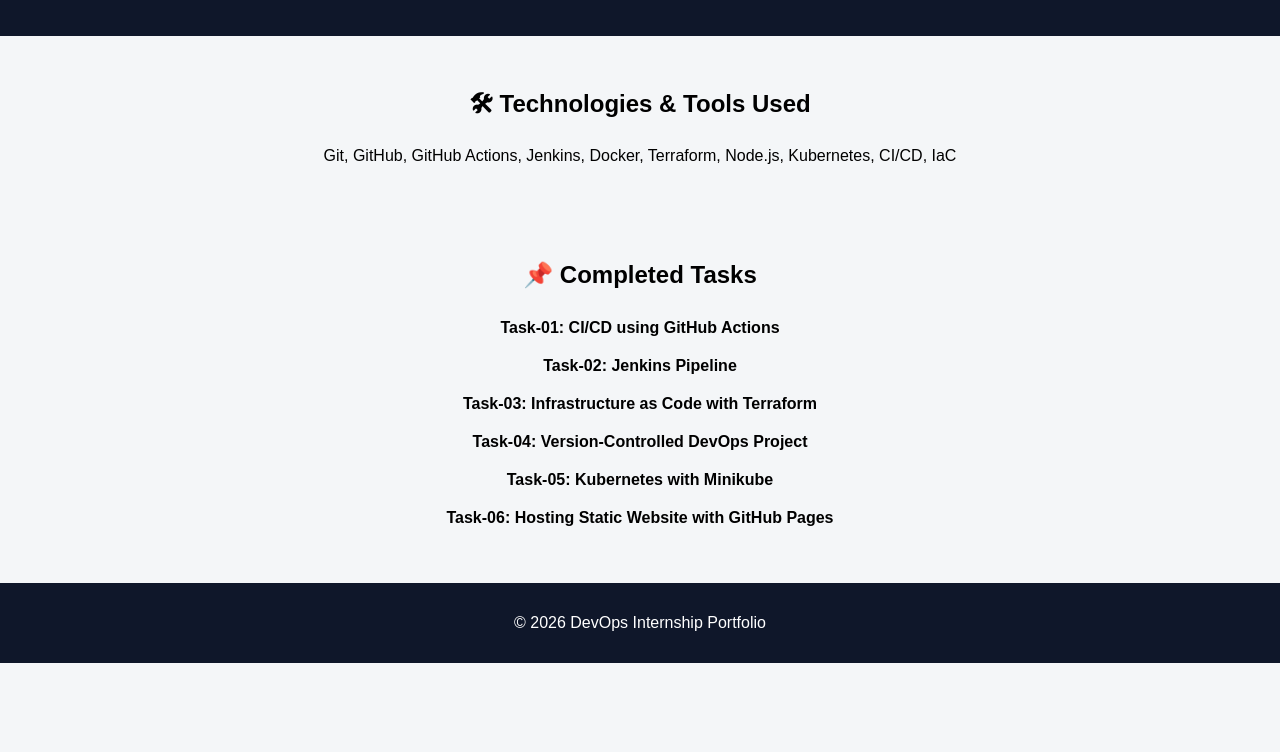
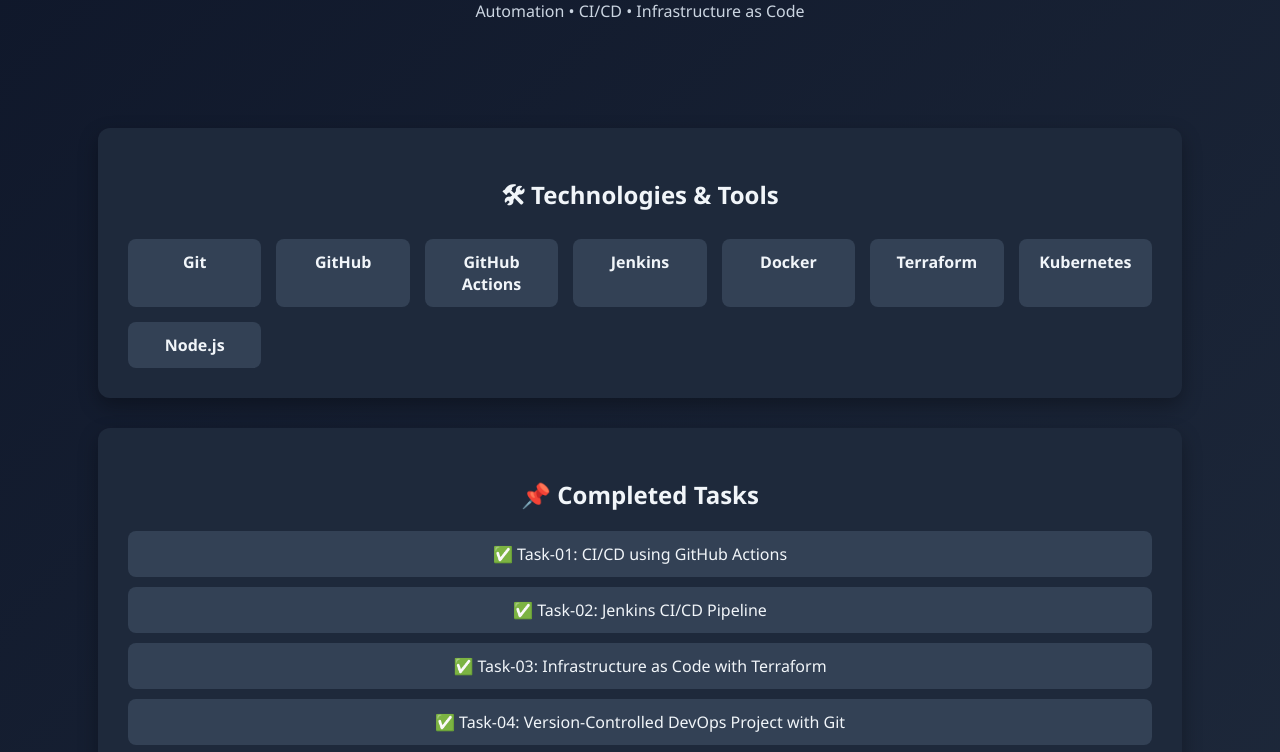
Before and after one commit to nxshh/DevOps_Internship, a plain HTML site: page task-06/index.html in a window 1280 px wide. Shown: the part 158-910 px from the top of the page. Before the commit the page ends 821 px from the top, so only its background shows below. Drawn offline with Linux system fonts and the light colour scheme.

Commit message:
Completed Task-06

```diff
--- a/task-06/index.html
+++ b/task-06/index.html
@@ -8,23 +8,32 @@
 
 <header>
     <h1>DevOps Internship Portfolio</h1>
-    <p>Practical DevOps Implementation & Automation Projects</p>
+    <p>Automation • CI/CD • Infrastructure as Code</p>
 </header>
 
-<section>
-    <h2>🛠 Technologies & Tools Used</h2>
-    <p>Git, GitHub, GitHub Actions, Jenkins, Docker, Terraform, Node.js, Kubernetes, CI/CD, IaC</p>
+<section class="card">
+    <h2>🛠 Technologies & Tools</h2>
+    <div class="tech-grid">
+        <span>Git</span>
+        <span>GitHub</span>
+        <span>GitHub Actions</span>
+        <span>Jenkins</span>
+        <span>Docker</span>
+        <span>Terraform</span>
+        <span>Kubernetes</span>
+        <span>Node.js</span>
+    </div>
 </section>
 
-<section>
+<section class="card">
     <h2>📌 Completed Tasks</h2>
     <ul>
-        <li>Task-01: CI/CD using GitHub Actions</li>
-        <li>Task-02: Jenkins Pipeline</li>
-        <li>Task-03: Infrastructure as Code with Terraform</li>
-        <li>Task-04: Version-Controlled DevOps Project</li>
-        <li>Task-05: Kubernetes with Minikube</li>
-        <li>Task-06: Hosting Static Website with GitHub Pages</li>
+        <li>✅ Task-01: CI/CD using GitHub Actions</li>
+        <li>✅ Task-02: Jenkins CI/CD Pipeline</li>
+        <li>✅ Task-03: Infrastructure as Code with Terraform</li>
+        <li>✅ Task-04: Version-Controlled DevOps Project with Git</li>
+        <li>✅ Task-05: Kubernetes with Minikube</li>
+        <li>✅ Task-06: Hosting Static Website with GitHub Pages</li>
     </ul>
 </section>
 
--- a/task-06/style.css
+++ b/task-06/style.css
@@ -1,18 +1,35 @@
 body {
-    font-family: Arial, sans-serif;
     margin: 0;
-    background: #f4f6f8;
+    font-family: 'Segoe UI', sans-serif;
+    background: linear-gradient(135deg, #0f172a, #1e293b);
+    color: #f1f5f9;
     text-align: center;
 }
 
 header {
-    background: #0f172a;
-    color: white;
-    padding: 40px 20px;
+    padding: 60px 20px;
 }
 
-section {
+h1 {
+    font-size: 40px;
+    margin-bottom: 10px;
+}
+
+p {
+    color: #cbd5e1;
+}
+
+.card {
+    background: #1e293b;
+    margin: 30px auto;
     padding: 30px;
+    width: 80%;
+    border-radius: 12px;
+    box-shadow: 0 8px 20px rgba(0,0,0,0.3);
+}
+
+h2 {
+    margin-bottom: 20px;
 }
 
 ul {
@@ -21,12 +38,35 @@
 }
 
 li {
-    padding: 10px;
+    padding: 12px;
+    margin: 10px 0;
+    background: #334155;
+    border-radius: 8px;
+    transition: 0.3s;
+}
+
+li:hover {
+    background: #475569;
+    transform: scale(1.02);
+}
+
+.tech-grid {
+    display: grid;
+    grid-template-columns: repeat(auto-fit, minmax(120px, 1fr));
+    gap: 15px;
+}
+
+.tech-grid span {
+    background: #334155;
+    padding: 12px;
+    border-radius: 8px;
     font-weight: bold;
 }
 
 footer {
+    margin-top: 40px;
+    padding: 20px;
     background: #0f172a;
-    color: white;
-    padding: 15px;
+    font-size: 14px;
+    color: #94a3b8;
 }
```
